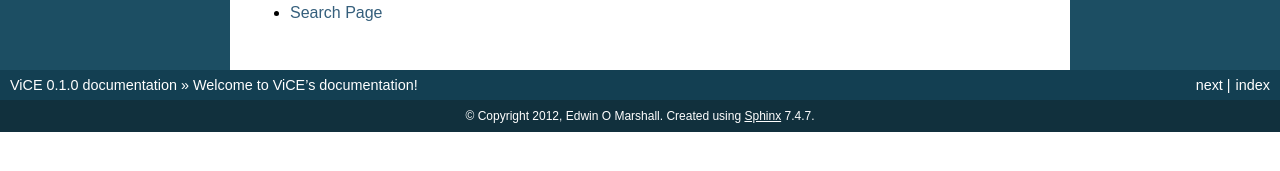
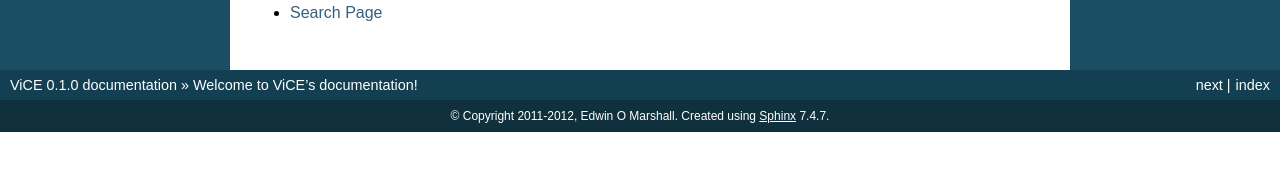
Before and after one commit to cnelsonsic/ViCE, a Sphinx documentation site: the page built from doc/source/index.rst, in a window 1280 px wide. Shown: the part 391-562 px from the top of the page. Built offline with Sphinx 7.4.7, drawn with Linux system fonts in a browser that asks for light colours.

Commit message:
- fixed copyright info in documentation

```diff
--- a/doc/source/conf.py
+++ b/doc/source/conf.py
@@ -46,7 +46,7 @@ master_doc = 'index'
 
 # General information about the project.
 project = 'ViCE'
-copyright = '2012, Edwin O Marshall'
+copyright = '2011-2012, Edwin O Marshall'
 
 # The version info for the project you're documenting, acts as replacement for
 # |version| and |release|, also used in various other places throughout the
```
